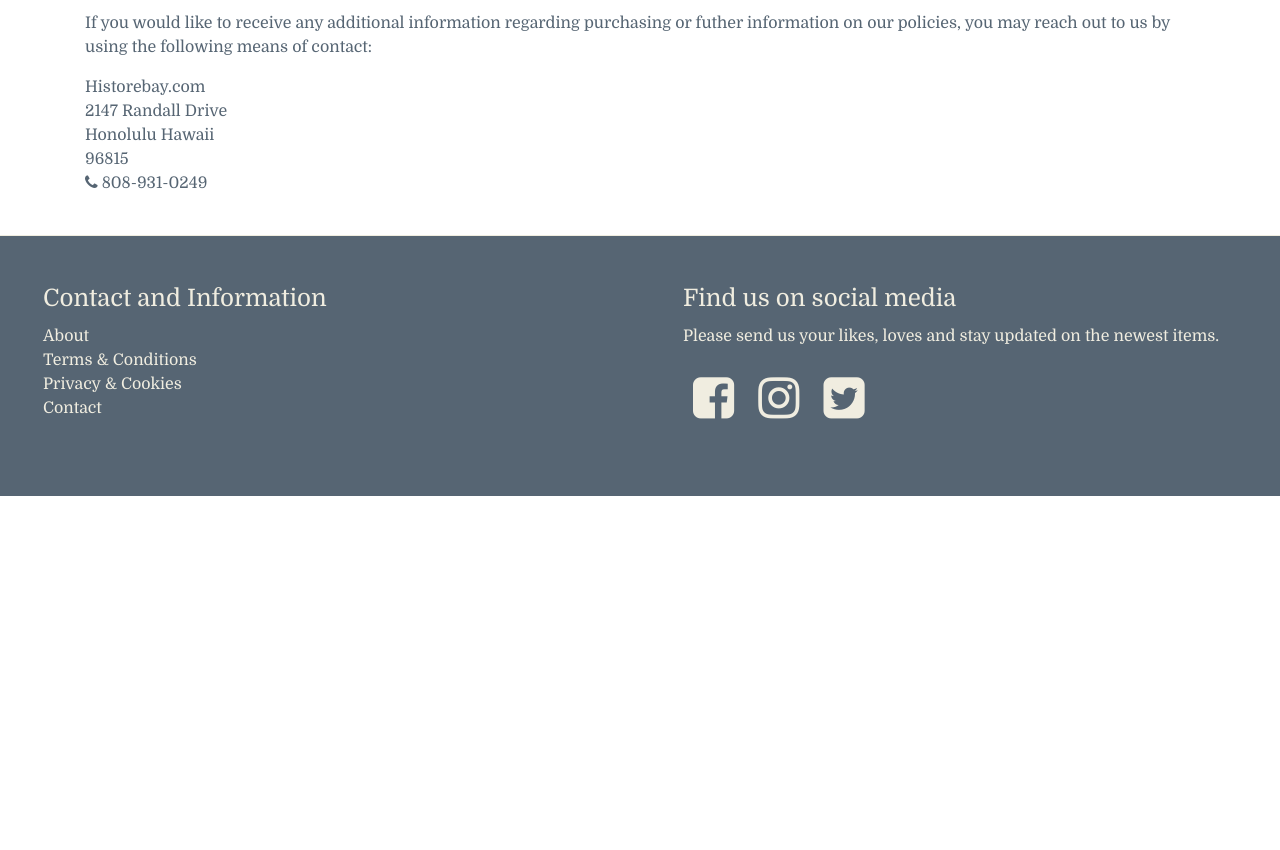
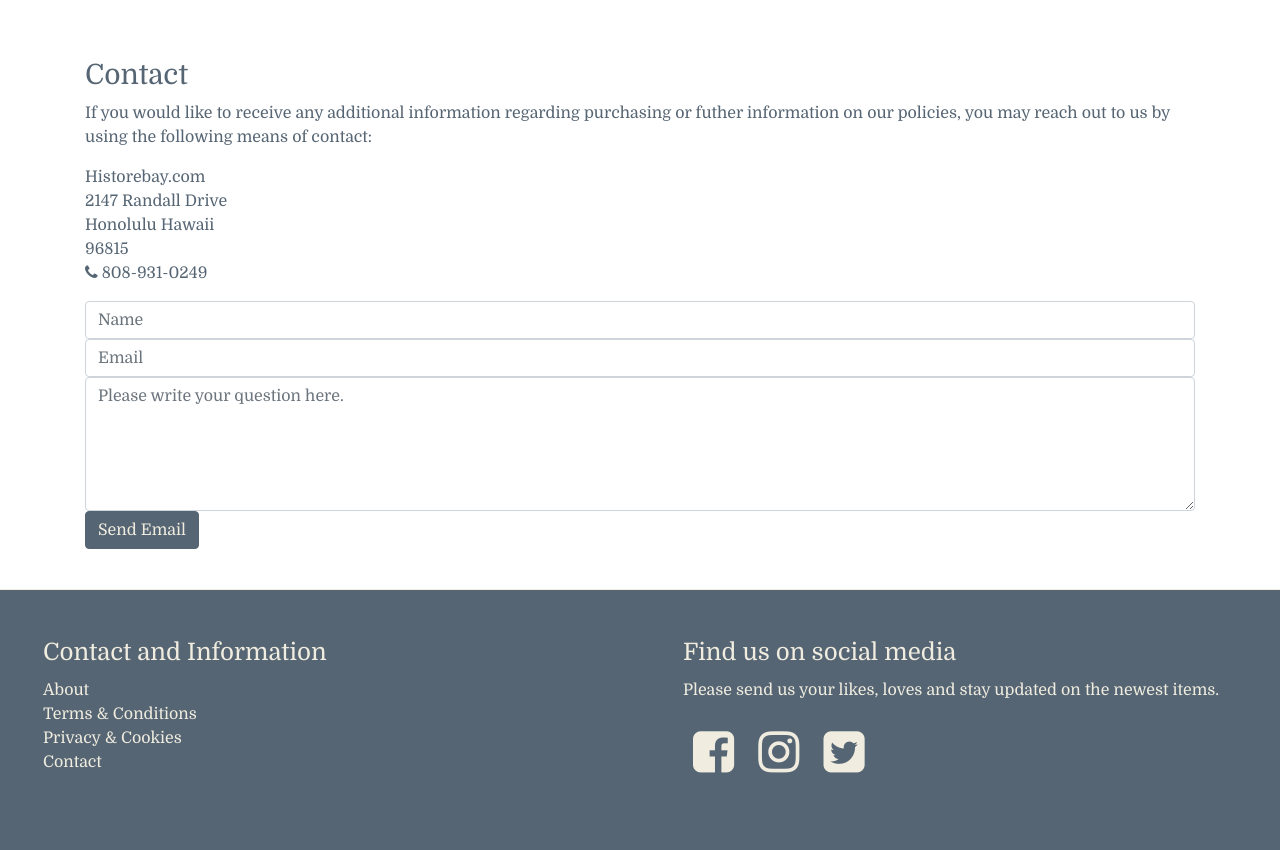
Before and after one commit to Eucaa/historebay, a Django app: page /contact_info/contact in a window 1280 px wide. Shown: the part 95-945 px from the top of the page. Before the commit the page ends 591 px from the top, so only its background shows below. Run offline with Django 3.2, Linux system fonts and the light colour scheme; parts of the project's set-up code (start-up, migrations or seed data) failed here and were passed over; some libraries are stand-ins or nearby versions.

Commit message:
email contact form added and made functional via EmailJS, some styling added as well

```diff
--- a/contact_info/templates/contact.html
+++ b/contact_info/templates/contact.html
@@ -3,6 +3,12 @@
 {% load bootstrap_tags %}
 {% block content %}
 <div class="container">
+<div class="alert alert-secondary alert-dismissible fade hide" role="alert">
+  <strong>Your email has been sent!</strong> A copy of your email will be send to the corresponding email address.
+  <button type="button" class="close" data-dismiss="alert" aria-label="Close">
+    <span aria-hidden="true">&times;</span>
+  </button>
+</div>
 <h3>Contact</h3>
 <p>If you would like to receive any additional information regarding purchasing or futher information on our policies, you may reach out to us by using the following means of contact:
 <div class="address_table_sizing">
@@ -15,5 +21,11 @@ Hawaii
 808-931-0249
 </div>
 </p>
+<form id="contact-form">
+    <input type="text" name="name" class="form-control" id="fullname" placeholder="Name" required/>
+    <input type="email" name="emailaddress" class="form-control" id="emailaddress" placeholder="Email" required/>
+    <textarea rows="5" name="question_request" class="form-control" id="question_request" placeholder="Please write your question here." required></textarea>
+    <button type="submit" class="btn btn-secondary center-block" data-toggle="modal" data-target="#exampleModalCenter">Send Email</button>
+</form>
 </div>
 {% endblock %}
--- a/static/css/styles.css
+++ b/static/css/styles.css
@@ -293,3 +293,7 @@ caption p {  /* specifies the `p` in the class='caption' */
 a {
     transition: color .5s;
 }
+
+.center-block {
+    transition: color .5s;
+}
--- a/static/js/script.js
+++ b/static/js/script.js
@@ -22,4 +22,27 @@ $(document).ready(function() {
             });
         }
     });
+    $("#contact-form").submit(function(event) {
+        name = $("#fullname").val();
+        email = $("#emailaddress").val();
+        message = $("#question_request").val();
+        emailjs.send("gmail", "hb_questions", {
+            "from_name": name,
+            "from_email": email,
+            "question_request": message
+        },"user_dsCSw90ZDaXXXvAJiHBcR")
+        .then(
+            function(response) {
+                $("#fullname").val("");
+                $("#emailaddress").val("");
+                $("#question_request").val("");
+                $(".alert").removeClass('hide').addClass('show')
+                console.log("SUCCESS", response);
+            },
+            function(error) {
+                console.log("FAILED", error);
+            }
+        );
+        return false;
+    });
 });
--- a/templates/base.html
+++ b/templates/base.html
@@ -11,6 +11,13 @@
         <link rel="stylesheet" href="https://cdnjs.cloudflare.com/ajax/libs/jqueryui/1.12.1/jquery-ui.min.css" />
         <link rel="stylesheet" href="{% static 'css/styles.css' %}">
         <link rel="icon" href="{% static 'css/img/heb_icon.png' %}">
+        <script type="text/javascript" src="https://cdn.jsdelivr.net/npm/emailjs-com@2.3.2/dist/email.min.js"></script>
+        <script type="text/javascript" src="https://cdn.jsdelivr.net/npm/emailjs-com@2.3.2/dist/email.min.js"></script>
+        <script type="text/javascript">
+        (function(){
+            emailjs.init("user_dsCSw90ZDaXXXvAJiHBcR");
+        })();
+        </script>
         {% block head_js %}
         {% endblock head_js %}  <!--This will only inject the JS used in the checkout.html into here when the checkout button is clicked.-->
         <title>Historebay</title>
```
Also changed, not shown: historebay/settings.py (line endings or trailing spaces).
